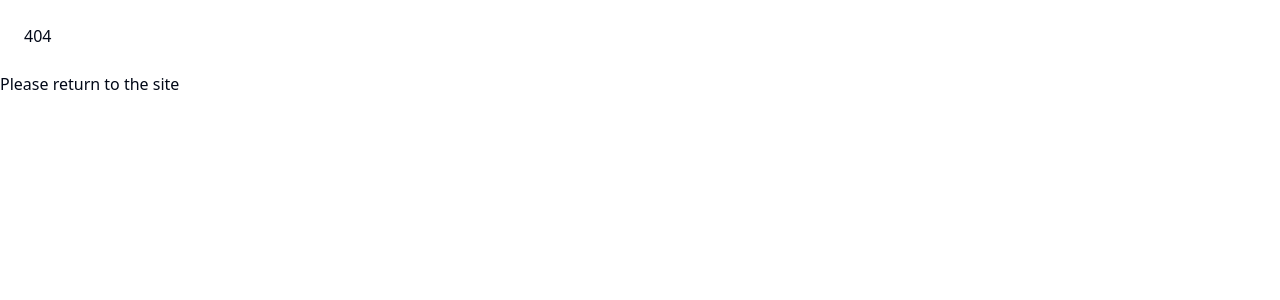
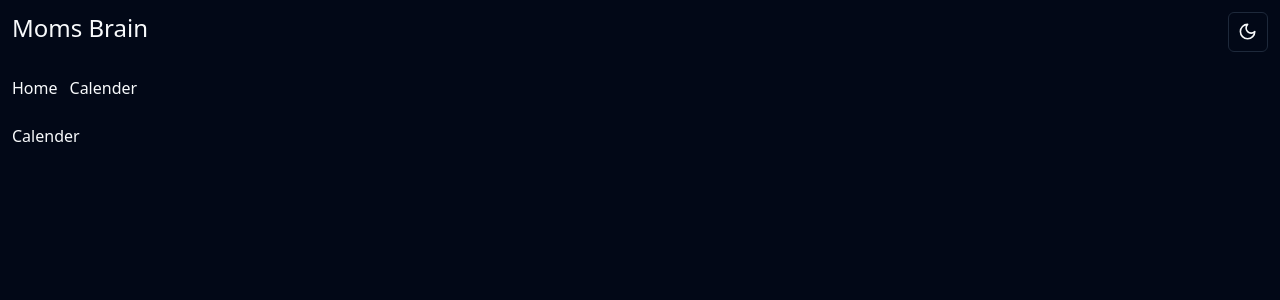
Before and after one commit to loulevin/moms-brain, a React (Vite) app: page /calender in a window 1280 px wide. Before the commit this address had no page. Shown: the top 300 px of the page. Built offline with nearby package versions, Linux system fonts and the light colour scheme.

Commit message:
add commit

```diff
--- a/src/AppRouter.tsx
+++ b/src/AppRouter.tsx
@@ -2,6 +2,7 @@ import { createBrowserRouter } from "react-router-dom";
 import App from "./App";
 import { PageHome } from "./pages/PageHome";
 import { Page404 } from "./pages/Page404";
+import { PageCalender } from "./pages/PageCalender";
 
 const router = createBrowserRouter([
   {
@@ -13,6 +14,10 @@ const router = createBrowserRouter([
         path: "/",
         element: <PageHome />,
       },
+      {
+        path: "/calender",
+        element: <PageCalender />,
+      },
     ],
   },
 ]);
--- a/src/components/Nav.tsx
+++ b/src/components/Nav.tsx
@@ -3,9 +3,10 @@ import { NavLink } from "react-router-dom"
 
 export const Nav = () => {
     return (
-        <nav className="p-3">
-            <ul>
+        <nav className="p-3 flex flex-col">
+            <ul className="gap-3">
                 <NavLink to="/" >Home</NavLink>
+                <NavLink to="/calender" className="ml-3">Calender</NavLink>
             </ul>
         </nav>
     )
--- /dev/null
+++ b/src/pages/PageCalender.tsx
@@ -0,0 +1,7 @@
+export const PageCalender = () => {
+  return (
+    <>
+      <h2>Calender</h2>
+    </>
+  );
+};
--- a/src/pages/PageInfo.tsx
+++ b/src/pages/PageInfo.tsx
@@ -1,5 +1,5 @@
 export const PageInfo = () => {
     return (
-        <p>Test Siter</p>
+        <p>Test Site</p>
     )
 }
```
